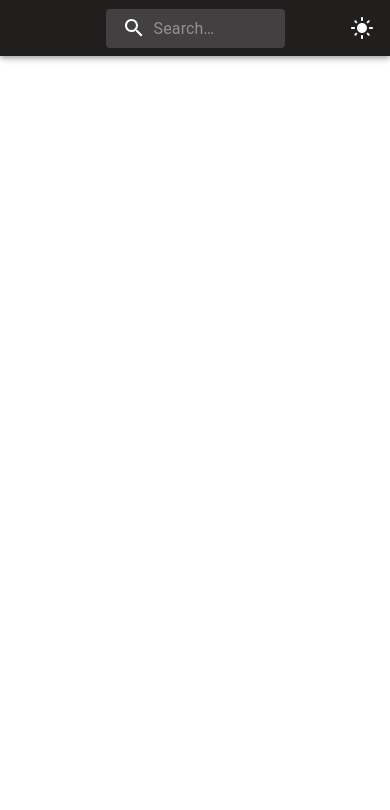
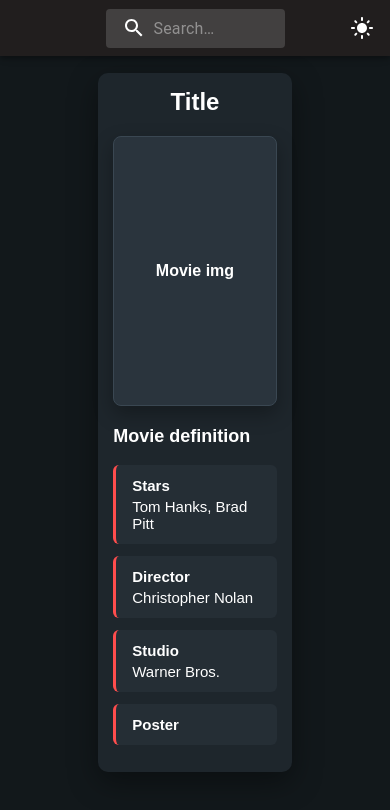
Before and after one commit to GreatBritain-AU/Cinema_manager_petProject, a React (Vite) app: page / in a window 390 px wide. Shown: the top 810 px of the page. Built offline with nearby package versions, Linux system fonts and the light colour scheme.

Commit message:
MovieCard created

```diff
--- a/src/App.jsx
+++ b/src/App.jsx
@@ -1,16 +1,15 @@
+import Header from "./components/Header/Header.jsx";
+import MovieCard from "./components/MovieCard/MovieCard.jsx";
 
-
-import Header from './components/Header/Header.jsx'
-
-import './App.css'
+import "./App.css";
 
 function App() {
-
   return (
     <>
-      <Header/>
+      <Header />
+      <MovieCard />
     </>
-  )
+  );
 }
 
-export default App
+export default App;
--- /dev/null
+++ b/src/components/MovieCard/MovieCard.css
@@ -0,0 +1,158 @@
+* {
+  box-sizing: border-box;
+}
+
+body {
+  margin: 0;
+  font-family: Arial, Helvetica, sans-serif;
+  background: #12181b;
+  color: #ffffff;
+  min-height: 100vh;
+  display: flex;
+  justify-content: center;
+  align-items: center;
+}
+
+.movie-details {
+  position: relative;
+  width: min(950px, 92%); /* Увеличена ширина карточки */
+  margin: 0 auto;
+  padding: 30px 40px;
+  background: #1e262c;
+  border-radius: 12px;
+  box-shadow: 0 10px 30px rgba(0, 0, 0, 0.4);
+}
+
+.movie-title {
+  margin: 0 0 25px;
+  text-align: center;
+  font-size: 30px;
+  font-weight: 700;
+  color: #ffffff;
+}
+
+.movie-content {
+  display: flex;
+  align-items: center;
+  gap: 35px;
+}
+
+.movie-poster {
+  width: 220px;
+  height: 300px;
+  flex-shrink: 0;
+  display: flex;
+  align-items: center;
+  justify-content: center;
+  border-radius: 8px;
+  background: #2a343d;
+  border: 1px solid #3a4752;
+  color: #ffffff;
+  font-size: 16px;
+  font-weight: 600;
+  text-align: center;
+  box-shadow: 0 8px 20px rgba(0, 0, 0, 0.3);
+  transition:
+    transform 0.3s ease,
+    box-shadow 0.3s ease;
+}
+
+.movie-poster:hover {
+  transform: translateY(-4px);
+  box-shadow: 0 12px 25px rgba(0, 0, 0, 0.5);
+}
+
+.movie-info {
+  flex: 1;
+}
+
+.movie-info h2 {
+  margin: 0 0 18px;
+  font-size: 22px;
+  font-weight: 700;
+  color: #ffffff;
+}
+
+.movie-info p {
+  display: flex;
+  align-items: center;
+  gap: 15px;
+  margin: 0 0 12px;
+  padding: 12px 16px;
+  background: #252e35;
+  border-radius: 6px;
+  color: #ffffff;
+  font-size: 15px;
+  border-left: 3px solid #ff4d4d; /* Красная полоска */
+  transition:
+    background 0.2s ease,
+    transform 0.2s ease;
+}
+
+.movie-info p:hover {
+  background: #2c3740;
+  transform: translateX(4px);
+}
+
+.movie-info p span {
+  min-width: 85px;
+  color: #ffffff;
+  font-weight: 700;
+}
+
+.movie-info p:last-child {
+  color: #ffffff;
+}
+
+@media (max-width: 800px) {
+  .movie-details {
+    padding: 20px;
+  }
+
+  .movie-content {
+    flex-direction: column;
+    gap: 20px;
+  }
+
+  .movie-poster {
+    width: 180px;
+    height: 250px;
+  }
+
+  .movie-info {
+    width: 100%;
+  }
+}
+
+@media (max-width: 500px) {
+  .movie-details {
+    width: 94%;
+    padding: 15px;
+    border-radius: 10px;
+  }
+
+  .movie-title {
+    font-size: 24px;
+    margin-bottom: 20px;
+  }
+
+  .movie-poster {
+    width: 100%;
+    max-width: 200px;
+    height: 270px;
+  }
+
+  .movie-info h2 {
+    font-size: 18px;
+  }
+
+  .movie-info p {
+    flex-direction: column;
+    align-items: flex-start;
+    gap: 4px;
+  }
+
+  .movie-info p span {
+    min-width: auto;
+  }
+}
--- /dev/null
+++ b/src/components/MovieCard/MovieCard.jsx
@@ -0,0 +1,41 @@
+import { MovieCreationRounded } from "@mui/icons-material";
+import "./MovieCard.css";
+
+function MovieDetails() {
+  return (
+    <div className="movie-details">
+      <h1 className="movie-title">Title</h1>
+
+      <div className="movie-content">
+        <div className="movie-poster">
+          Movie img
+        </div>
+
+        <div className="movie-info">
+          <h2>Movie definition</h2>
+
+          <p>
+            <span>Stars</span>
+            Tom Hanks, Brad Pitt
+          </p>
+
+          <p>
+            <span>Director</span>
+            Christopher Nolan
+          </p>
+
+          <p>
+            <span>Studio</span>
+            Warner Bros.
+          </p>
+
+          <p>
+            <span>Poster</span>
+          </p>
+        </div>
+      </div>
+    </div>
+  );
+}
+
+export default MovieDetails;
```
